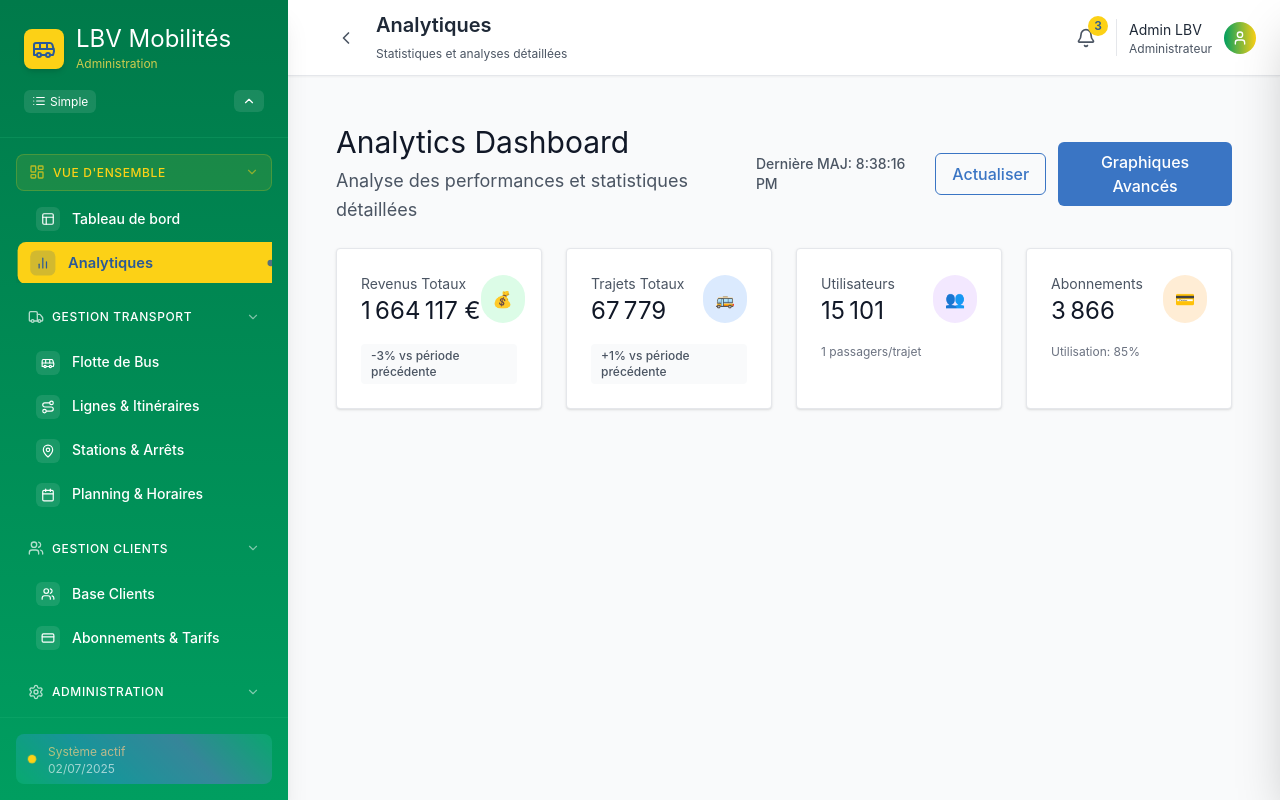
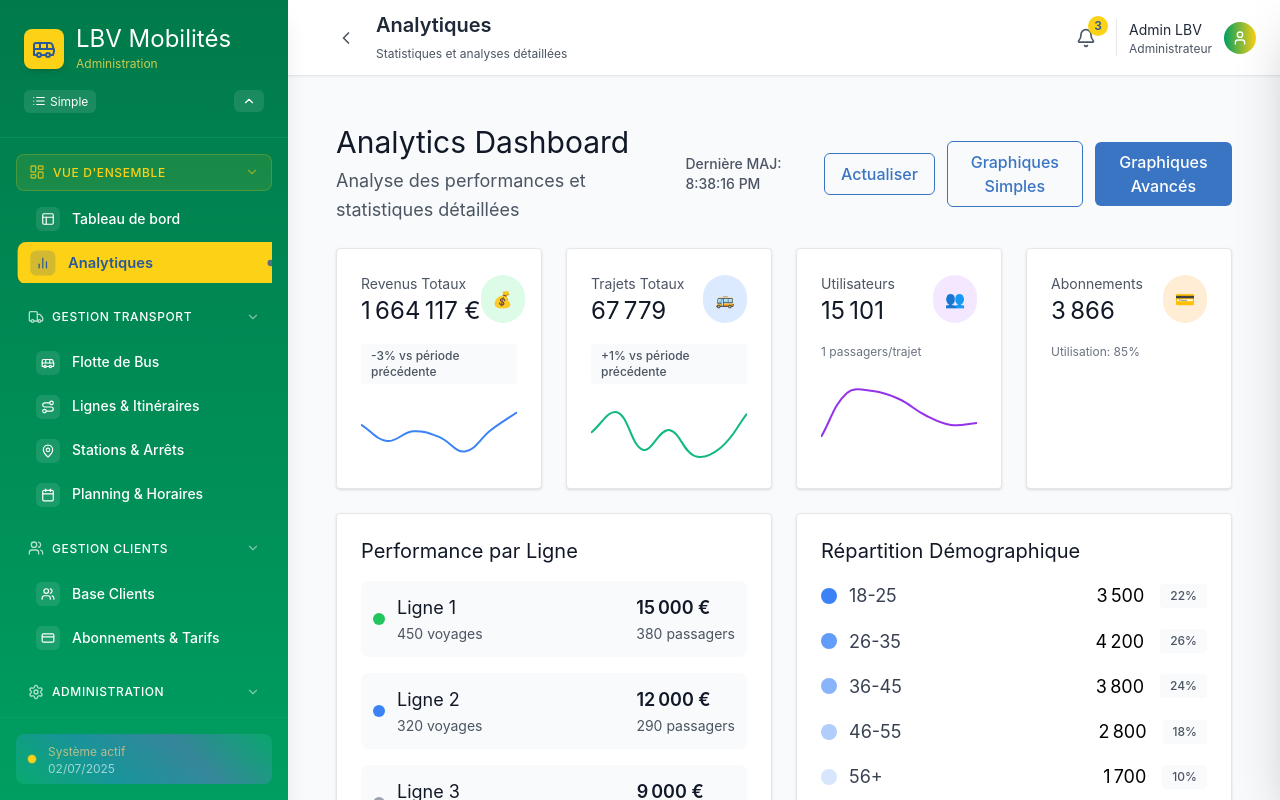
Before and after one commit to HamedDiaby/admin-lbv-mobilites, a React (Create React App) app: page /dashboard/analytics in a window 1280 px wide. Built offline with nearby package versions, Linux system fonts and the light colour scheme; sample sign-in values are in the browser's storage; the HTML template or start-up script is replaced by a standard one.

Commit message:
feat(dashboard): enhance analytics page with mini charts and new data sections

```diff
--- a/src/pages/dashboard/analytics/analytics.tsx
+++ b/src/pages/dashboard/analytics/analytics.tsx
@@ -1,11 +1,12 @@
 import React, { useState } from 'react';
 import { Card, Button, Text, Badge } from '@components';
-import { ChartsModalAdvanced } from './components';
+import { ChartsModal, ChartsModalAdvanced, MiniChart } from './components';
 import { useAnalyticsData } from './hooks';
 import { calculatePerformanceMetrics, formatCurrency, formatNumber } from './utils';
 
 const Analytics: React.FC = () => {
   const [showChartsModal, setShowChartsModal] = useState(false);
+  const [showAdvancedModal, setShowAdvancedModal] = useState(false);
 
   const { data, isLoading, error, refreshData, lastUpdate } = useAnalyticsData({
     refreshInterval: 300000, // 5 minutes
@@ -67,8 +68,14 @@ const Analytics: React.FC = () => {
             Actualiser
           </Button>
           <Button
+            appearance="outline"
+            onClick={() => setShowChartsModal(true)}
+          >
+            Graphiques Simples
+          </Button>
+          <Button
             appearance="solid"
-            onClick={() => setShowChartsModal(true)}
+            onClick={() => setShowAdvancedModal(true)}
           >
             Graphiques Avancés
           </Button>
@@ -100,6 +107,9 @@ const Analytics: React.FC = () => {
               {performanceMetrics.revenueGrowth >= 0 ? '+' : ''}{performanceMetrics.revenueGrowth}% vs période précédente
             </Badge>
           </div>
+          <div className="mt-4 h-16">
+            <MiniChart data={data} type="revenue" height={60} />
+          </div>
         </Card>
 
         <Card className="p-6">
@@ -125,6 +135,9 @@ const Analytics: React.FC = () => {
               {performanceMetrics.tripsGrowth >= 0 ? '+' : ''}{performanceMetrics.tripsGrowth}% vs période précédente
             </Badge>
           </div>
+          <div className="mt-4 h-16">
+            <MiniChart data={data} type="trips" height={60} />
+          </div>
         </Card>
 
         <Card className="p-6">
@@ -145,6 +158,9 @@ const Analytics: React.FC = () => {
             <Text className="text-xs text-gray-500">
               {Math.round(performanceMetrics.avgPassengersPerTrip)} passagers/trajet
             </Text>
+          </div>
+          <div className="mt-4 h-16">
+            <MiniChart data={data} type="users" height={60} />
           </div>
         </Card>
 
@@ -170,10 +186,105 @@ const Analytics: React.FC = () => {
         </Card>
       </div>
 
-      {/* Modal des graphiques avancés */}
-      <ChartsModalAdvanced
+      {/* Section d'analyse des lignes */}
+      <div className="grid grid-cols-1 lg:grid-cols-2 gap-6">
+        <Card className="p-6">
+          <Text variant="h4" className="text-gray-900 mb-4">
+            Performance par Ligne
+          </Text>
+          <div className="space-y-4">
+            {data.tripsByLine.slice(0, 5).map((line, index) => (
+              <div key={line.lineId} className="flex items-center justify-between p-3 bg-gray-50 rounded-lg">
+                <div className="flex items-center space-x-3">
+                  <div className={`w-3 h-3 rounded-full ${index === 0 ? 'bg-green-500' : index === 1 ? 'bg-blue-500' : 'bg-gray-400'}`}></div>
+                  <div>
+                    <Text className="font-medium text-gray-900">{line.lineName}</Text>
+                    <Text className="text-sm text-gray-600">{formatNumber(line.trips)} voyages</Text>
+                  </div>
+                </div>
+                <div className="text-right">
+                  <Text className="font-semibold text-gray-900">{formatCurrency(line.revenue)}</Text>
+                  <Text className="text-sm text-gray-600">{line.passengers} passagers</Text>
+                </div>
+              </div>
+            ))}
+          </div>
+        </Card>
+
+        <Card className="p-6">
+          <Text variant="h4" className="text-gray-900 mb-4">
+            Répartition Démographique
+          </Text>
+          <div className="space-y-4">
+            {data.usersByAge.map((ageGroup, index) => (
+              <div key={index} className="flex items-center justify-between">
+                <div className="flex items-center space-x-3">
+                  <div className="w-4 h-4 rounded-full bg-blue-500" style={{ opacity: 1 - (index * 0.2) }}></div>
+                  <Text className="text-gray-700">{ageGroup.ageRange}</Text>
+                </div>
+                <div className="flex items-center space-x-4">
+                  <Text className="font-medium">{formatNumber(ageGroup.count)}</Text>
+                  <Badge variant="soft" color="blue" className="text-xs">
+                    {ageGroup.percentage}%
+                  </Badge>
+                </div>
+              </div>
+            ))}
+          </div>
+        </Card>
+      </div>
+
+      {/* Section d'utilisation des bus */}
+      <Card className="p-6">
+        <div className="flex items-center justify-between mb-6">
+          <Text variant="h4" className="text-gray-900">
+            Utilisation de la Flotte
+          </Text>
+          <Badge variant="soft" color="blue">
+            {data.busUtilization.length} bus actifs
+          </Badge>
+        </div>
+        <div className="grid grid-cols-1 md:grid-cols-2 lg:grid-cols-4 gap-4">
+          {data.busUtilization.slice(0, 8).map((bus) => (
+            <div key={bus.busId} className="p-4 border rounded-lg">
+              <div className="flex items-center justify-between mb-2">
+                <Text className="font-medium text-gray-900">Bus {bus.busNumber}</Text>
+                <div className={`w-3 h-3 rounded-full ${
+                  bus.maintenanceStatus === 'good' ? 'bg-green-500' :
+                  bus.maintenanceStatus === 'warning' ? 'bg-yellow-500' : 'bg-red-500'
+                }`}></div>
+              </div>
+              <div className="space-y-2">
+                <div className="flex justify-between">
+                  <Text className="text-sm text-gray-600">Utilisation</Text>
+                  <Text className="text-sm font-medium">{bus.utilization}%</Text>
+                </div>
+                <div className="w-full bg-gray-200 rounded-full h-2">
+                  <div
+                    className={`h-2 rounded-full ${
+                      bus.utilization >= 90 ? 'bg-red-500' :
+                      bus.utilization >= 75 ? 'bg-yellow-500' : 'bg-green-500'
+                    }`}
+                    style={{ width: `${bus.utilization}%` }}
+                  ></div>
+                </div>
+                <Text className="text-xs text-gray-500">{bus.totalTrips} voyages</Text>
+              </div>
+            </div>
+          ))}
+        </div>
+      </Card>
+
+      {/* Modals */}
+      <ChartsModal
         isOpen={showChartsModal}
         onClose={() => setShowChartsModal(false)}
+        data={data}
+      />
+
+      <ChartsModalAdvanced
+        isOpen={showAdvancedModal}
+        onClose={() => setShowAdvancedModal(false)}
         data={data}
       />
     </div>
```
